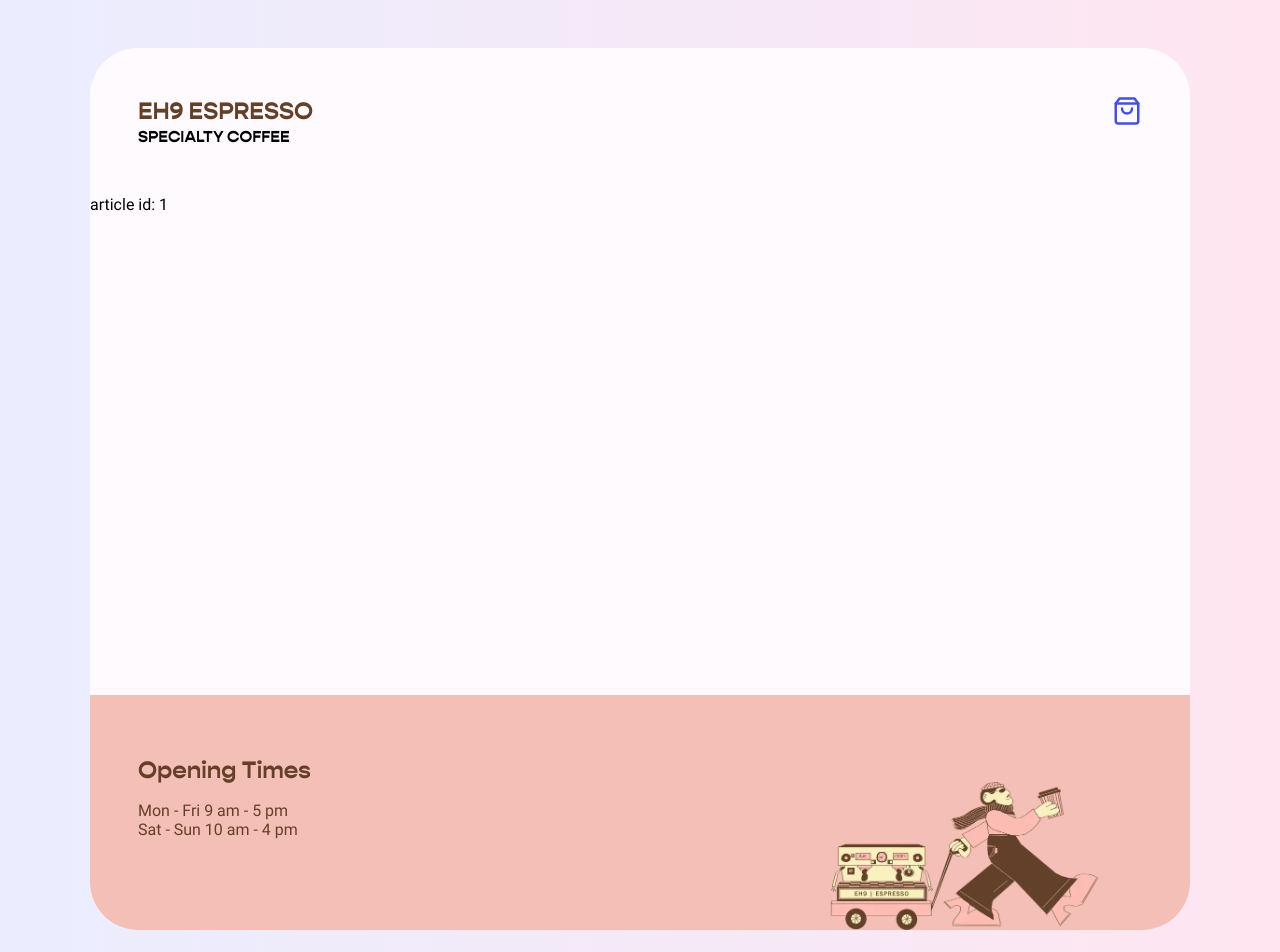
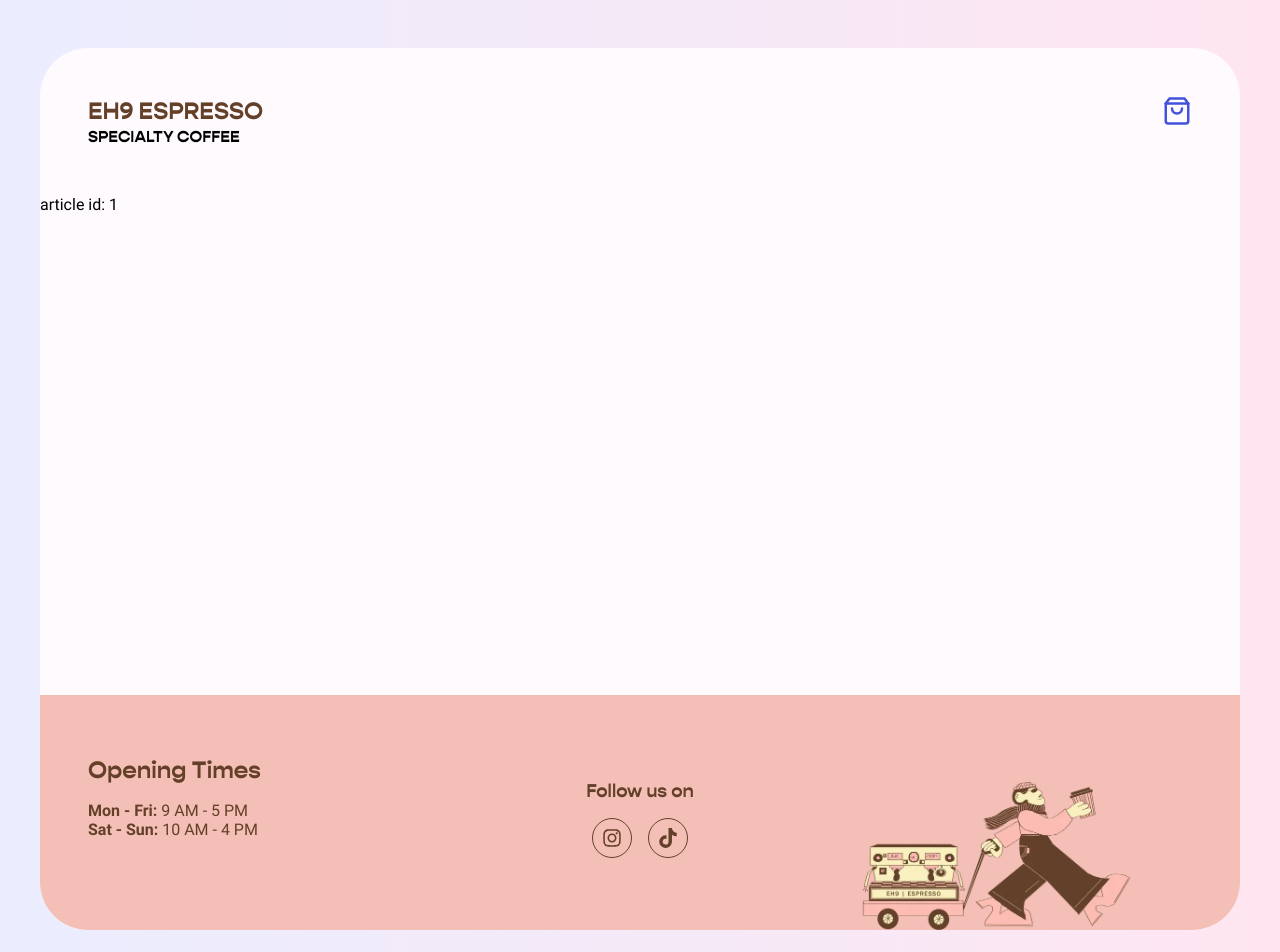
Before and after one commit to crlarrea/eh9, a React (Vite) app: page /article/1 in a window 1280 px wide. Shown: the top 952 px of the page. Built offline with nearby package versions, Linux system fonts and the light colour scheme.

Commit message:
add links to social media

```diff
--- a/src/assets/styles/App.css
+++ b/src/assets/styles/App.css
@@ -40,7 +40,7 @@ body {
   background-color: #fffafe;
   color: black;
   border-radius: 48px;
-  width: 1100px;
+  width: 1200px;
   font-family: "Roboto Regular";
 }
 
@@ -247,7 +247,48 @@ footer article {
 footer article:first-of-type h2 {
   padding-bottom: 16px;
 }
-footer article:nth-of-type(3) img {
+footer article:first-of-type span {
+  font-family: "Roboto Bold";
+}
+footer article:nth-of-type(2) {
+  display: inherit;
+  flex-flow: column nowrap;
+  justify-content: center;
+  align-items: center;
+  row-gap: 16px;
+  padding-bottom: 48px;
+}
+footer article:nth-of-type(2) h3 {
+  font-family: "Gopher Bold";
+}
+footer article:nth-of-type(2) a {
+  color: #644028;
+  border: 1px solid #644028;
+  padding: 7px;
+  border-radius: 100%;
+  display: inline-flex;
+  justify-content: center;
+  align-items: center;
+  height: 40px;
+  aspect-ratio: 1;
+}
+footer article:nth-of-type(2) a:hover {
+  transition: all 0.3s;
+  background-color: #644028;
+  color: #f3bfb6;
+}
+footer article:nth-of-type(2) div {
+  display: inherit;
+  column-gap: 16px;
+}
+footer article:nth-of-type(2) div svg {
+  font-size: 20px;
+}
+footer article:last-of-type {
+  display: inherit;
+  flex-flow: row nowrap;
+}
+footer article:last-of-type img {
   width: 350px;
   height: auto;
 }
--- a/src/assets/styles/App.scss
+++ b/src/assets/styles/App.scss
@@ -140,13 +140,13 @@ nav {
           font: {
             size: $xh;
           }
-          &:first-of-type{
-            left:-5%;
+          &:first-of-type {
+            left: -5%;
           }
-          &:nth-of-type(2){
+          &:nth-of-type(2) {
             left: 15%;
           }
-          &:last-of-type{
+          &:last-of-type {
             left: 50%;
           }
         }
@@ -157,7 +157,6 @@ nav {
           width: 350px;
           filter: drop-shadow(5px 5px 5px rgba(black, 0.4));
         }
-
       }
     }
     // border: 2px solid red;
@@ -228,8 +227,54 @@ footer {
       h2 {
         padding-bottom: $m;
       }
+      span {
+        font: {
+          family: "Roboto Bold";
+        }
+      }
     }
-    &:nth-of-type(3) {
+    &:nth-of-type(2) {
+      display: inherit;
+      flex-flow: column nowrap;
+      justify-content: center;
+      align-items: center;
+      h3 {
+        font: {
+          family: "Gopher Bold";
+        }
+      }
+      a {
+        color: $brown900;
+        border: 1px solid $brown900;
+        padding: $xxs;
+        border-radius: 100%;
+        display: inline-flex;
+        justify-content: center;
+        align-items: center;
+        height: 40px;
+        aspect-ratio: 1;
+
+        &:hover {
+          transition: all 0.3s;
+          background-color: $brown900;
+          color: $pink500;
+        }
+      }
+      div {
+        display: inherit;
+        column-gap: $m;
+        svg {
+          font: {
+            size: $xl;
+          }
+        }
+      }
+      row-gap: $m;
+      padding-bottom: $h;
+    }
+    &:last-of-type {
+      display: inherit;
+      flex-flow: row nowrap;
       img {
         width: 350px;
         height: auto;
--- a/src/assets/styles/UISystem.scss
+++ b/src/assets/styles/UISystem.scss
@@ -80,7 +80,7 @@ body {
   background-color: $pink100;
   color: black;
   border-radius: $h;
-  width: 1100px;
+  width: 1200px;
   font: {
     family: "Roboto Regular";
   }
--- a/src/components/Footer.jsx
+++ b/src/components/Footer.jsx
@@ -1,6 +1,7 @@
 import React from "react";
 import logo from "../assets/img/eh9_logo.webp";
-import { WeAreOpen } from "./WeAreOpen";
+import { FaTiktok, FaInstagram } from "react-icons/fa";
+import { Link } from "react-router-dom";
 
 export const Footer = () => {
   return (
@@ -9,16 +10,30 @@ export const Footer = () => {
         <h2>opening times</h2>
         <div>
           <p>
-            <span>Mon - Fri</span> 9 am - 5 pm
+            <span>Mon - Fri:</span> 9 AM - 5 PM
           </p>
           <p>
-            <span>Sat - Sun</span> 10 am - 4 pm
+            <span>Sat - Sun:</span> 10 AM - 4 PM
           </p>
         </div>
       </article>
-      <article></article>
+      <article>
+        <h3>Follow us on</h3>
+        <div>
+          <Link
+            to="https://www.instagram.com/eh9.espresso/?hl=en"
+            target="_blank"
+          >
+            <FaInstagram />
+          </Link>
+          <Link to="https://www.tiktok.com/@eh9.espresso" target="_blank">
+            <FaTiktok />
+          </Link>
+        </div>
+      </article>
       <article>
         <img src={logo} />
+        <div></div>
       </article>
     </>
   );
```
Also changed, not shown: 1 other file (tests, documents, lock files or other folders).
